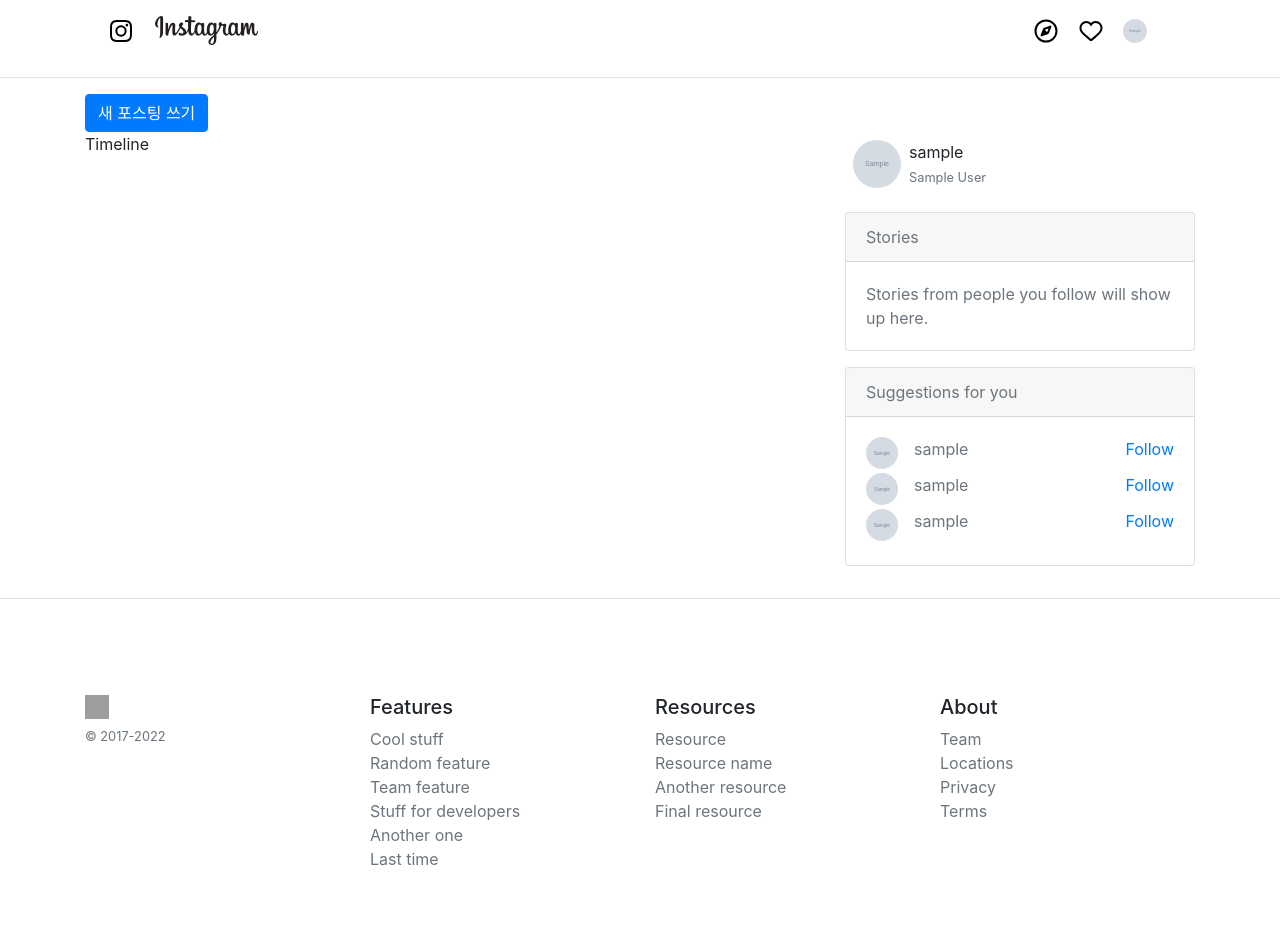
After one commit to Mangrove-Sun/MOStagram, a Django app: page /instagram/ in a window 1280 px wide. The commit adds this page. Run offline with Django 3.2, Linux system fonts and the light colour scheme; a user stored in the database is signed in; tables that the repository leaves empty hold one stand-in row (values such as "Sample post"); grey boxes marked "Sample" are stand-in pictures; some libraries are stand-ins or nearby versions; grey boxes are pictures that could not be loaded.

Commit message:
Timeline sidebar 템플릿 및 스타일 구현

```diff
--- a/MOStagram/urls.py
+++ b/MOStagram/urls.py
@@ -3,15 +3,15 @@ from django.conf.urls.static import static
 from django.contrib import admin
 from django.contrib.auth.decorators import login_required
 from django.urls import include, path
-from django.views.generic import TemplateView
+from django.views.generic import RedirectView
 from django_pydenticon.views import image as pydenticon_image
 
 urlpatterns = [
     path('admin/', admin.site.urls),
     path('accounts/', include('accounts.urls')),
     path('identicon/image/<path:data>/', pydenticon_image, name = 'pydenticon_image'),
-    path('', include("instagram.urls")),
-    path('', login_required(TemplateView.as_view(template_name = 'root.html')), name = 'root'),
+    path('instagram/', include("instagram.urls")),
+    path('', RedirectView.as_view(pattern_name = 'instagram:index'), name = 'root'), # 최상위 경로인 ''로 들어오면 instagram앱의 index뷰로 이동하겠다.
     # re_path('', TemplateView.as_view(template_name = 'root.html'), name = 'root') # 보통 404구현할 때 쓰이기도 함.
 ]
 
--- a/MOStagram/templates/root.html
+++ b/instagram/templates/instagram/index.html
@@ -1,13 +1,20 @@
-{% extends 'layout.html' %}
+{% extends 'instagram/layout.html' %}
 
 {% block content %}
   <div class="container">
     <div class="row">
-      <div class="col-sm-12">Instagram
-        <hr />
+      <div class="col-sm-12">
         {% comment %} 'instagram: ' 부분은 각 urls.py에서 정한 app_name을 말한다. {% endcomment %}
         <a href="{% url 'instagram:post_new' %}" class="btn btn-primary">새 포스팅 쓰기</a>
       </div>
     </div>
+    <div class="row">
+      <div class="col-sm-8">
+        Timeline
+      </div>
+      <div class="col-sm-4">
+        {% include 'instagram/timeline_sidebar.html' %}
+      </div>
+    </div>
   </div>
 {% endblock content %}
--- /dev/null
+++ b/instagram/templates/instagram/timeline_sidebar.html
@@ -0,0 +1,29 @@
+<div class="d-flex p-2 mb-3">
+  <div class="mr-2">
+    <img src="{{ user.avatar.url }}" style="width: 48px; height: 48px;" class="rounded-circle" />
+  </div>
+  <div>
+    {{ user.username }}<br/>
+    <small class="text-muted">{{ user.name }}</small>
+  </div>
+</div>
+
+<div class="card mb-3">
+  <div class="card-header text-muted">
+    Stories
+  </div>
+  <div class="card-body text-muted">
+    Stories from people you follow will show up here.
+  </div>
+</div>
+
+<div class="card mb-3">
+  <div class="card-header text-muted">
+    Suggestions for you
+  </div>
+  <div class="card-body text-muted">
+    {% include "instagram/timeline_sidebar_user_follow.html" with friend_user=user%}
+    {% include "instagram/timeline_sidebar_user_follow.html" with friend_user=user%}
+    {% include "instagram/timeline_sidebar_user_follow.html" with friend_user=user%}
+  </div>
+</div>
--- /dev/null
+++ b/instagram/templates/instagram/timeline_sidebar_user_follow.html
@@ -0,0 +1,11 @@
+<div class="d-flex mb-1">
+  <div class="mr-3">
+    <img src="{{ friend_user.avatar_url }}" class="rounded-circle" style="width: 32px; height: 32px;" />
+  </div>
+  <div>
+    {{ friend_user.username }}
+  </div>
+  <div class="ml-auto">
+    <a href="#">Follow</a>
+  </div>
+</div>
--- a/instagram/urls.py
+++ b/instagram/urls.py
@@ -4,9 +4,10 @@ from . import views
 app_name = "instagram"
 
 urlpatterns = [
-    path('post/new/', views.post_new, name = "post_new"),
-    path('post/<int:pk>/', views.post_detail, name = "post_detail"),
-    # re_path에서 정규표현식 사용시 시작(')과 끝(') 사이에 $가 반드시 있어야 한다.
-    # 그렇지 않으면 정의한 정규표현식 패턴대로 끝나지 않아도 항상 정의한 패턴에 포함이 된다.
-    re_path(r'^(?P<username>[\w.@+-]+)/$', views.user_page, name = "user_page"),
+  path('', views.index, name = 'index'),
+  path('post/new/', views.post_new, name = "post_new"),
+  path('post/<int:pk>/', views.post_detail, name = "post_detail"),
+  # re_path에서 정규표현식 사용시 시작(')과 끝(') 사이에 $가 반드시 있어야 한다.
+  # 그렇지 않으면 정의한 정규표현식 패턴대로 끝나지 않아도 항상 정의한 패턴에 포함이 된다.
+  re_path(r'^(?P<username>[\w.@+-]+)/$', views.user_page, name = "user_page"),
 ]
--- a/instagram/views.py
+++ b/instagram/views.py
@@ -5,6 +5,10 @@ from django.shortcuts import redirect, render, get_object_or_404
 from .forms import PostForm
 from .models import Post
 
+
+@login_required
+def index(request):
+  return render(request, "instagram/index.html", {})
 
 @login_required
 def post_new(request):
```
